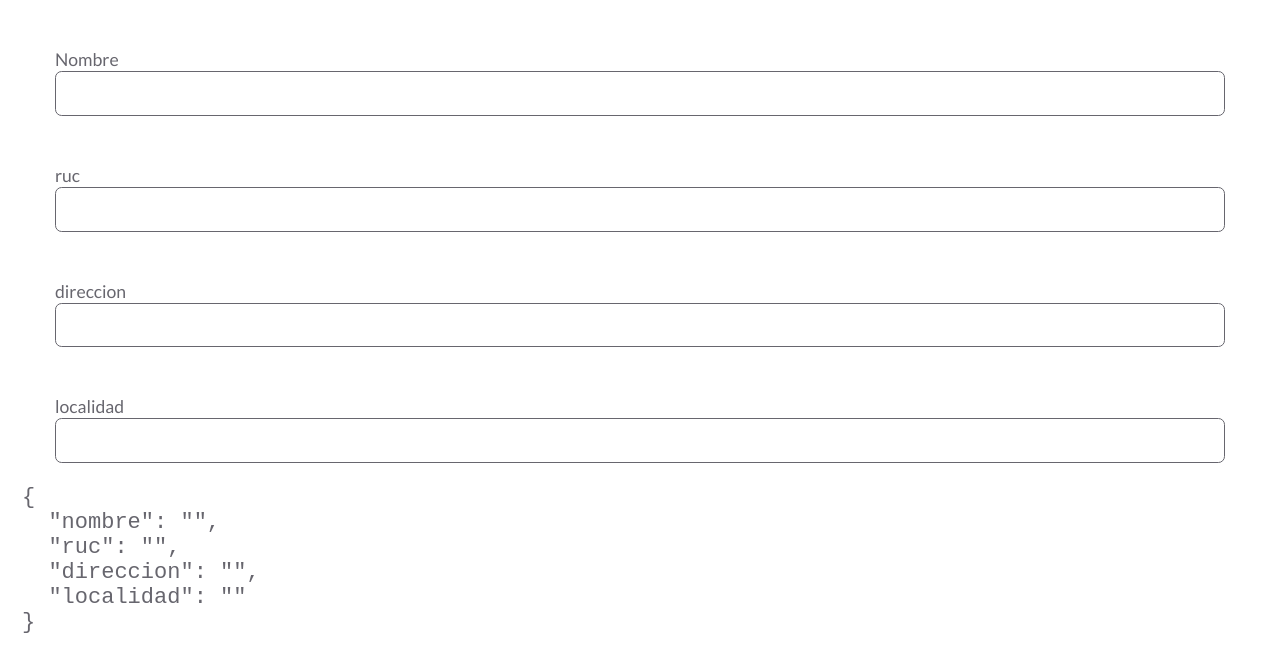
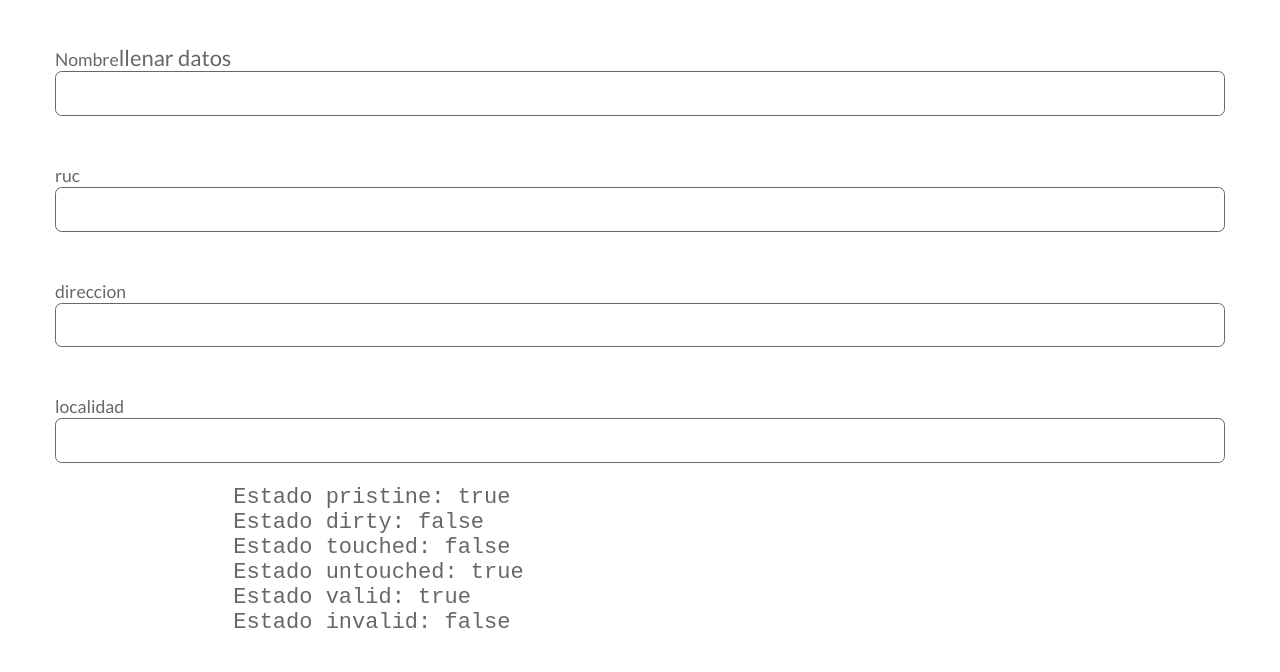
Before and after one commit to saulsistemas/MasterLaravelUdemy1, an Angular app: page / in a window 1280 px wide. Shown: the top 672 px of the page. Built offline with nearby package versions, Linux system fonts and the light colour scheme.

Commit message:
estados de formularios

```diff
--- a/src/app/07formularios/clientes/crear-clients/crear-clients.component.html
+++ b/src/app/07formularios/clientes/crear-clients/crear-clients.component.html
@@ -4,6 +4,7 @@
             <div class="row">
                 <div class="col-100">
                     <label for="">Nombre</label>
+                    <span *ngIf="form.controls.nombre.pristine">llenar datos</span>
                     <input type="text" formControlName="nombre">
                 </div>
             </div>
@@ -25,7 +26,15 @@
                     <input type="text" formControlName="localidad">
                 </div>
             </div>
-            <pre>{{form.value |json}}</pre>
+            <pre>
+                Estado pristine: {{form.controls.nombre.pristine }}
+                Estado dirty: {{form.controls.nombre.dirty }}
+                Estado touched: {{form.controls.nombre.touched }}
+                Estado untouched: {{form.controls.nombre.untouched }}
+                Estado valid: {{form.controls.nombre.valid }}
+                Estado invalid: {{form.controls.nombre.invalid }}
+
+            </pre>
         </form>
     </div>
 </div>
--- a/src/app/07formularios/clientes/crear-clients/crear-clients.component.ts
+++ b/src/app/07formularios/clientes/crear-clients/crear-clients.component.ts
@@ -8,7 +8,7 @@ import { FormControl, FormGroup } from '@angular/forms';
 })
 export class CrearClientsComponent implements OnInit {
 
-  form:FormGroup;
+  form:any;
 
 
   constructor() { }
```
